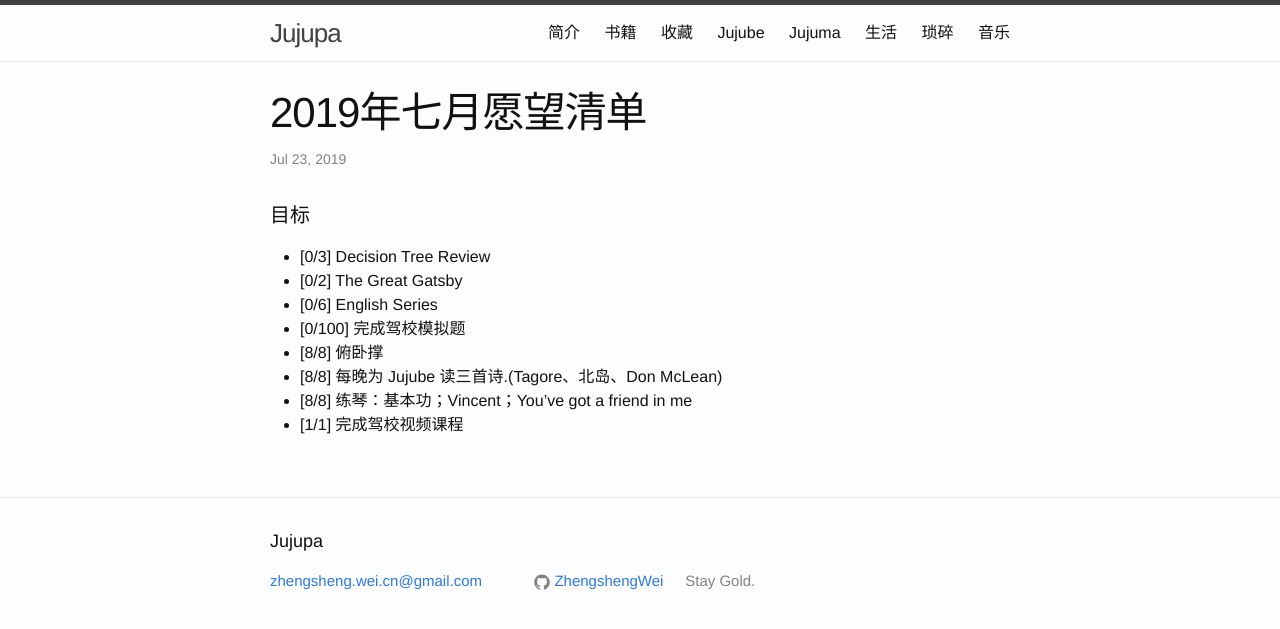
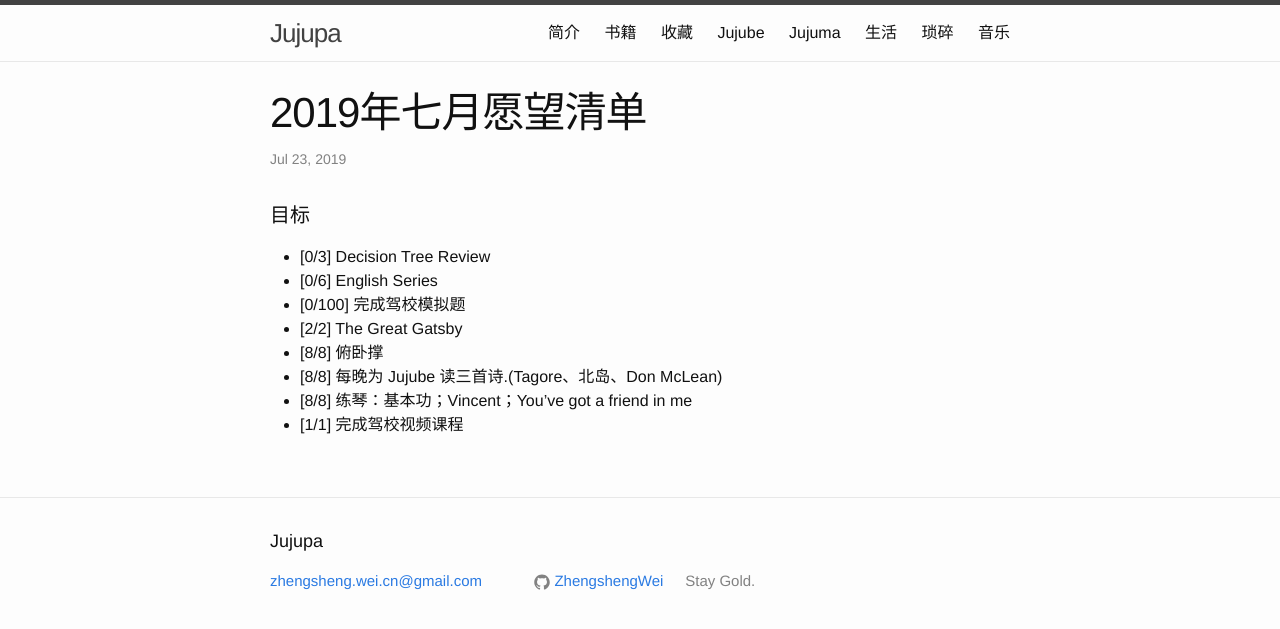
Before and after one commit to ZhengshengWei/zhengshengwei.github.io, a Jekyll site: the page built from _posts/2019-07-23-July-Wish.md, in a window 1280 px wide. Shown: the top 629 px of the page. Built offline with Jekyll 4.4.1, drawn with Linux system fonts in a browser that asks for light colours; comment, search, counter and statistics services are not loaded.

Commit message:
update july's wishes

```diff
--- a/_posts/2019-07-23-July-Wish.md
+++ b/_posts/2019-07-23-July-Wish.md
@@ -12,9 +12,9 @@ modify: 2019-07-23 14:00:00
 
 
 + [0/3] Decision Tree Review
-+ [0/2] The Great Gatsby
 + [0/6] English Series
 + [0/100] 完成驾校模拟题
++ [2/2] The Great Gatsby
 + [8/8] 俯卧撑
 + [8/8] 每晚为 Jujube 读三首诗.(Tagore、北岛、Don McLean)
 + [8/8] 练琴：基本功；Vincent；You've got a friend in me
```
